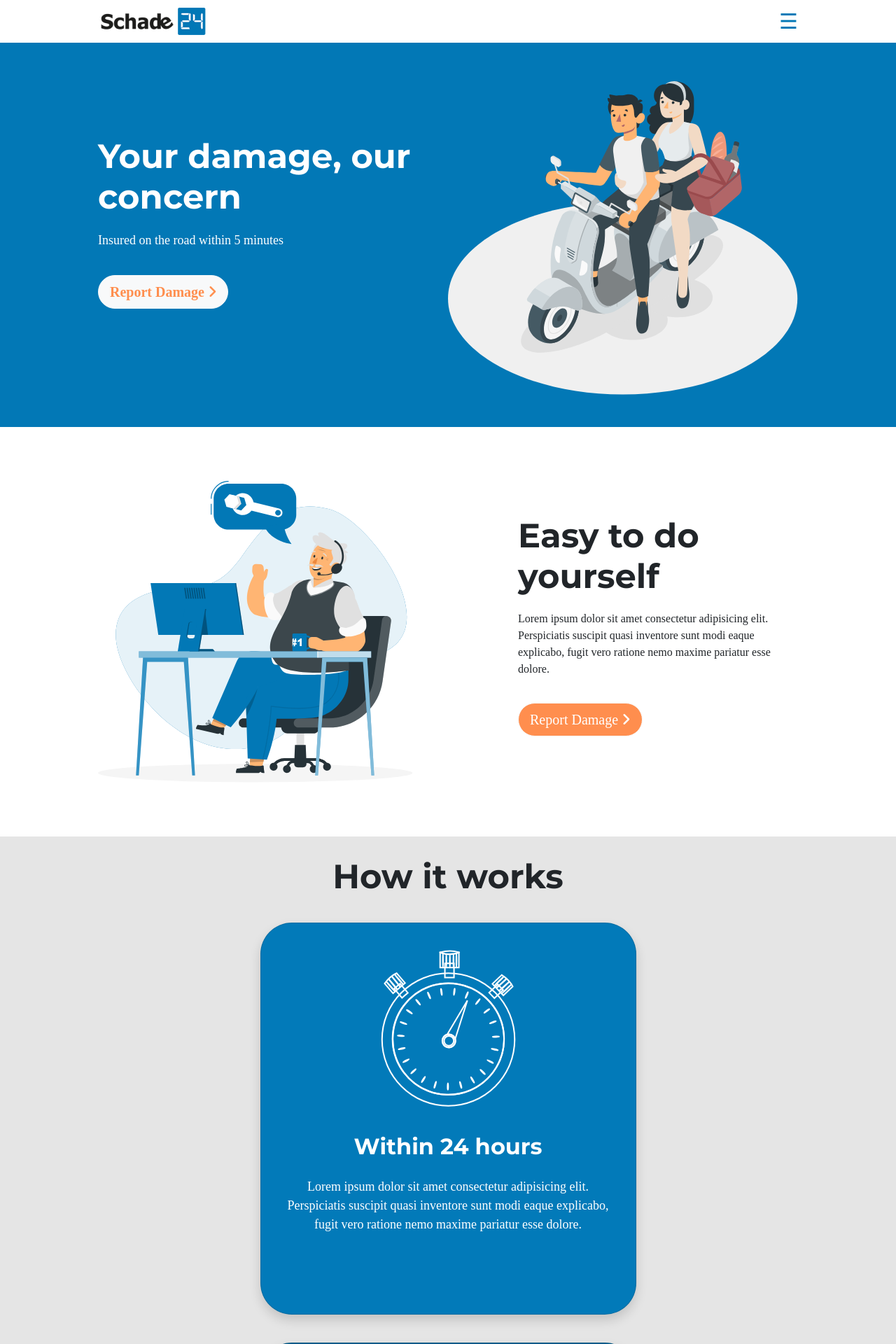
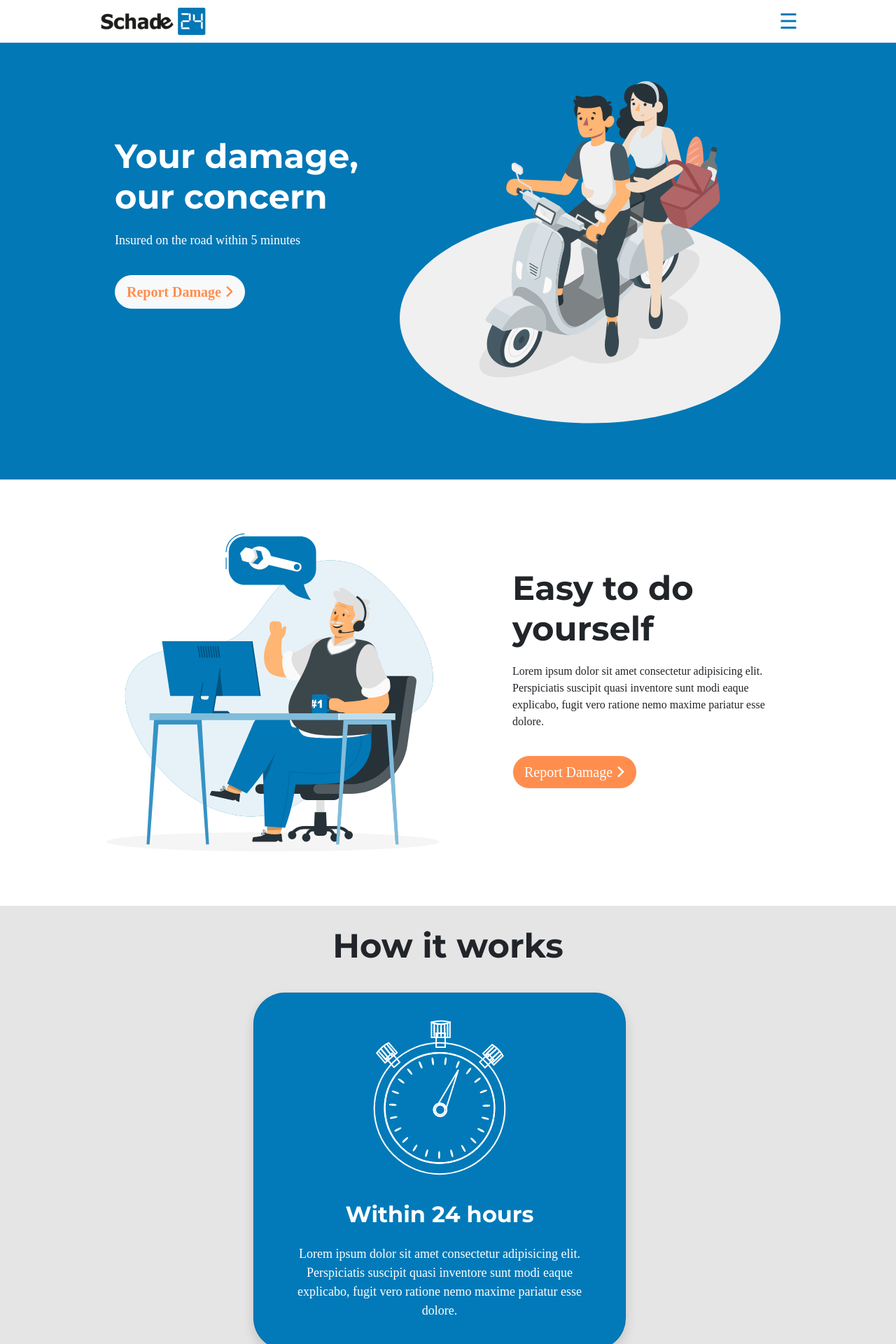
Before and after one commit to HibaSetti/Shade24, a PHP site: page / in a window 1280 px wide. Shown: the top 1920 px of the page at 70% size. Run offline with PHP 8.4, Linux system fonts and the light colour scheme; some libraries are stand-ins or nearby versions; some web fonts are replaced.

Commit message:
responsive home page

```diff
--- a/css/main.css
+++ b/css/main.css
@@ -17,9 +17,10 @@ h1, h2, h3, h4, h5 {
 header
 {
   width:100%;
-  height: 610px;
+  height: auto;
   background:#0278B6;
   background-size: cover;
+  padding-bottom: 80px;
 
 }
 .container
@@ -37,13 +38,11 @@ header
 
 
 .One .left-block {
-    float: left;
-    width: 46%;
+
     color:white;
     margin-top: 195px;
 }
 .One .left-block h1 {
-
     font-size: 48px;
 }
 .One .left-block button {
@@ -51,13 +50,17 @@ header
     margin-top: 20px;
     font-weight: 600;
 }
+.One .left-block button:hover {
+        background-color: transparent;
+        color: #FF8E4E;
+        border-color: #FF8E4E;
+
+}
 .One .left-block p {
     font-size: 18px;
     margin-top: 20px;
 }
 .One .right-block {
-    float: right;
-    width: 50%;
     margin-top: 116px;
 }
 img{
@@ -120,15 +123,15 @@ img{
     margin-top: 77px;
     margin-bottom: 77px;
  }
- .Two .left-block {
-    width: 45%;
+
+.Two .right-block {
+
+    margin-top: 50px;
 
 }
-.Two .right-block {
-    float: right;
-    width: 40%;
-    margin-top: 50px;
-
+.Two .left-block {
+    margin-right: 80px;
+    padding-left: 0px;
 }
 .Two .right-block h1 {
 
@@ -163,16 +166,16 @@ img{
     padding-bottom: 29px;
 }
 .Three .card {
-    margin: auto;
     background-color: #027AB9;
-    width: 537px;
-    height: 560px;
+    padding-bottom: 25px;
     border-radius: 45px;
     margin-bottom: 40px;
 }
+.Three .col-md-7 {
+    margin: auto;
+}
 .Three img {
-    width: 319px;
-    height: 300px;
+    width: 50%;
     margin: auto;
     padding-top: 32px;
 }
--- a/index.php
+++ b/index.php
@@ -15,8 +15,8 @@
   <header>
   <?php include('navigation.php'); ?>
     <section class="One">
-      <div class="container">
-        <div class="left-block">
+      <div class="container row">
+        <div class="left-block col-md-5">
           <h1>
             Your damage, our concern
           </h1>
@@ -24,7 +24,7 @@
 
           <button class="btn btn-light btn-lg rounded-pill"> Report Damage <i class="fas fa-angle-right"></i></button>
           </div>
-          <div class="right-block">
+          <div class="right-block col-md-7">
           <img src="images/home1.svg" />
           </div>
       </div>
@@ -32,8 +32,11 @@
 </header>
 <div class="cb"></div>
 <section class="Two">
-  <div class="container">
-    <div class="right-block">
+  <div class="container row">
+      <div class="left-block col-md-6">
+        <img src="images/home2.svg" />
+      </div>
+    <div class="right-block col-md-5">
       <h1>
         Easy to do yourself
       </h1>
@@ -43,14 +46,14 @@
 
       <button class="btn btn-light btn-lg rounded-pill"> Report Damage <i class="fas fa-angle-right"></i></button>
       </div>
-      <div class="left-block">
-      <img src="images/home2.svg" />
-      </div>
+
   </div>
 </section>
 <section class="Three">
-  <div class="container">
+  <div class="container row">
     <h1>How it works</h1>
+    <div class="row">
+      <div class="col-md-7">
           <div class="shadow card text-white">
               <img class="card-img-top " src="images/time.svg" alt="Card image cap">
               <div class="card-body">
@@ -58,10 +61,12 @@
                 <p class="card-text">Lorem ipsum dolor sit amet consectetur adipisicing elit.
                   Perspiciatis suscipit quasi inventore sunt modi eaque explicabo,
                 fugit vero ratione nemo maxime pariatur esse dolore.</p>
-
               </div>
            </div>
-
+       </div>
+    </div>
+   <div class="row">
+     <div class="col-md-7">
         <div class="shadow card text-white second">
           <img class="card-img-top " src="images/Group 39.svg" alt="Card image cap">
             <div class="card-body">
@@ -69,10 +74,12 @@
                 <p class="card-text">Lorem ipsum dolor sit amet consectetur adipisicing elit.
                   Perspiciatis suscipit quasi inventore sunt modi eaque explicabo,
                   fugit vero ratione nemo maxime pariatur esse dolore.</p>
-
             </div>
         </div>
-
+     </div>
+   </div>
+    <div class="row">
+      <div class="col-md-7">
           <div class="shadow card text-white third">
               <img class="card-img-top " src="images/Group 40.svg" alt="Card image cap">
               <div class="card-body">
@@ -80,9 +87,12 @@
                 <p class="card-text">Lorem ipsum dolor sit amet consectetur adipisicing elit.
                   Perspiciatis suscipit quasi inventore sunt modi eaque explicabo,
                 fugit vero ratione nemo maxime pariatur esse dolore.</p>
-
               </div>
             </div>
+      </div>
+    </div>
+
+
   </div>
 </section>
 <section class="services">
```
Lines whose indentation alone changed are shown as unchanged.
